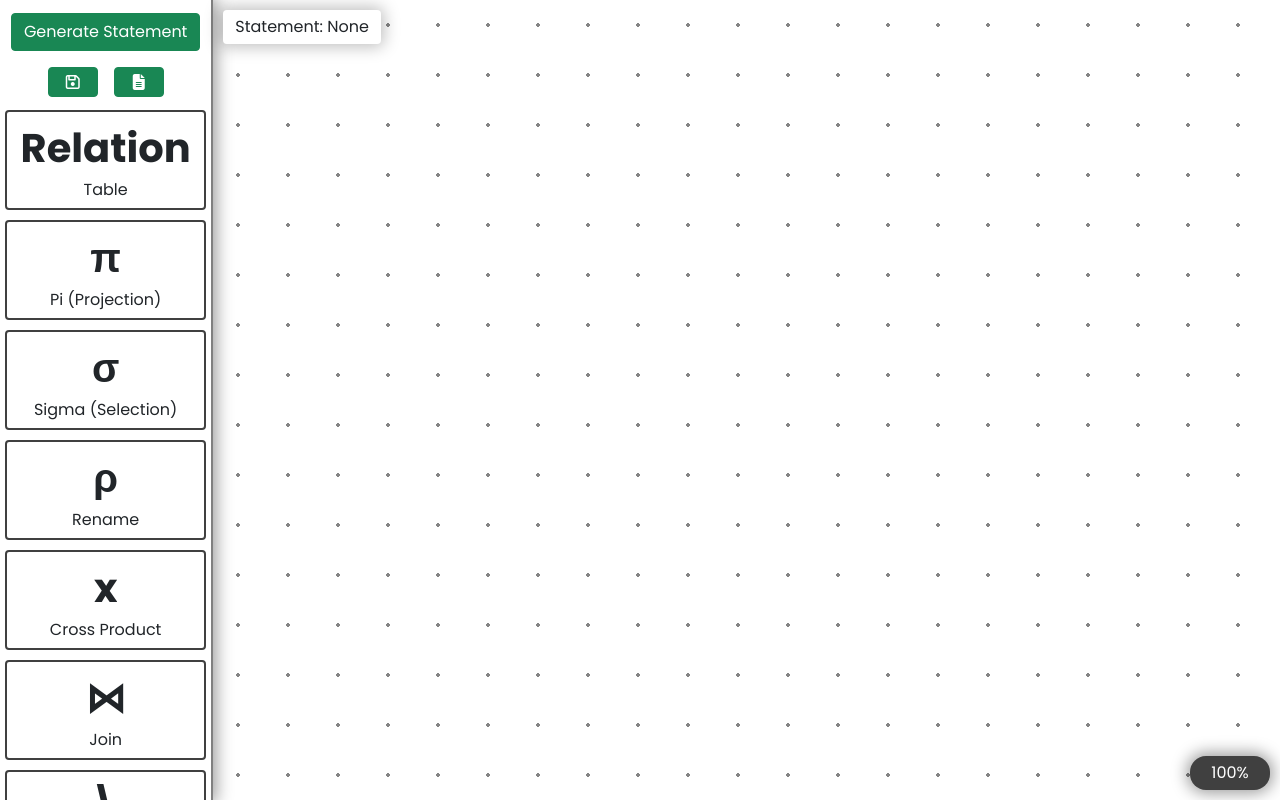
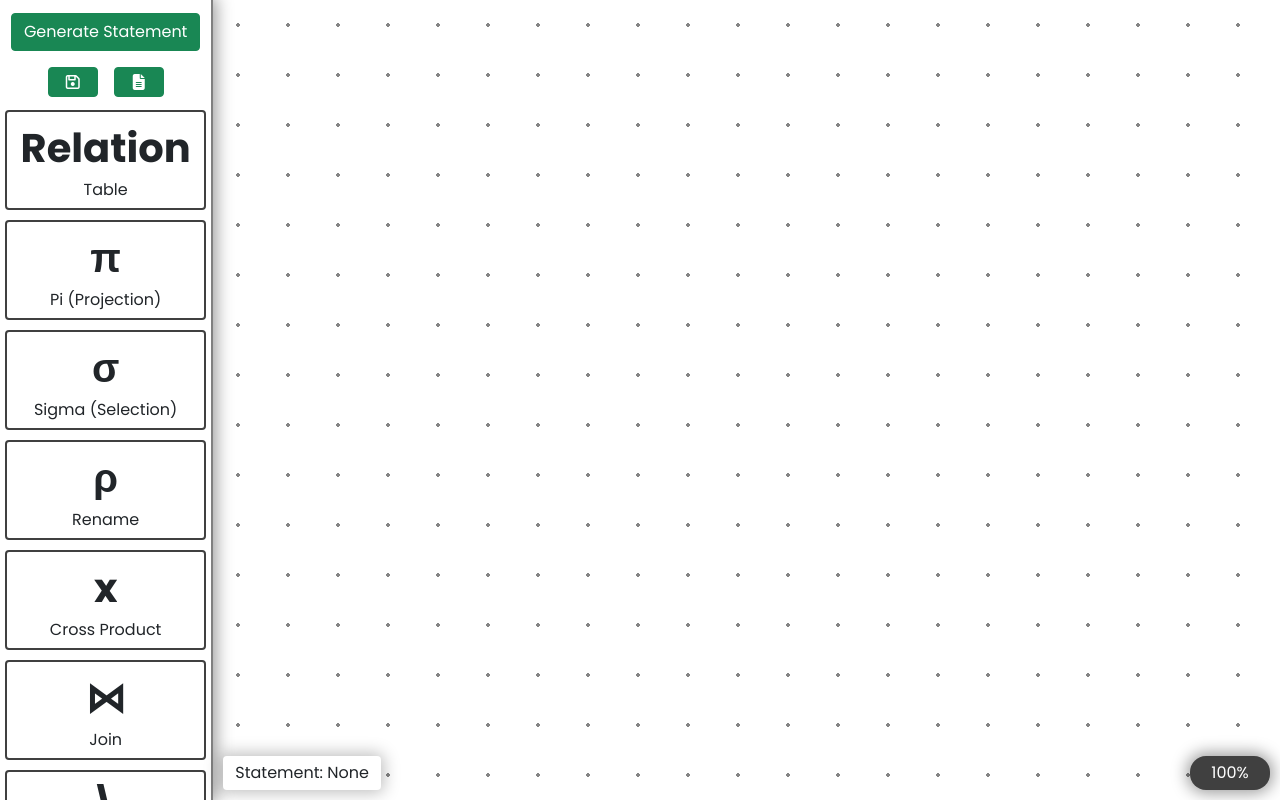
Before and after one commit to Nico-Src/VS-Code-Portfolio, a PHP site: page / in a window 1280 px wide. Run offline with PHP 8.4, Linux system fonts and the light colour scheme; some libraries are stand-ins or nearby versions.

Commit message:
Statement Position changed

```diff
--- a/css/main.css
+++ b/css/main.css
@@ -96,7 +96,7 @@
     height: fit-content !important;
     width: -moz-fit-content !important;
     padding: 5px 10px 5px 10px;
-    top: 10px;
+    bottom: 10px;
     left: calc(16.66666667% + 10px);
     display: flex;
     justify-content: center;
```
